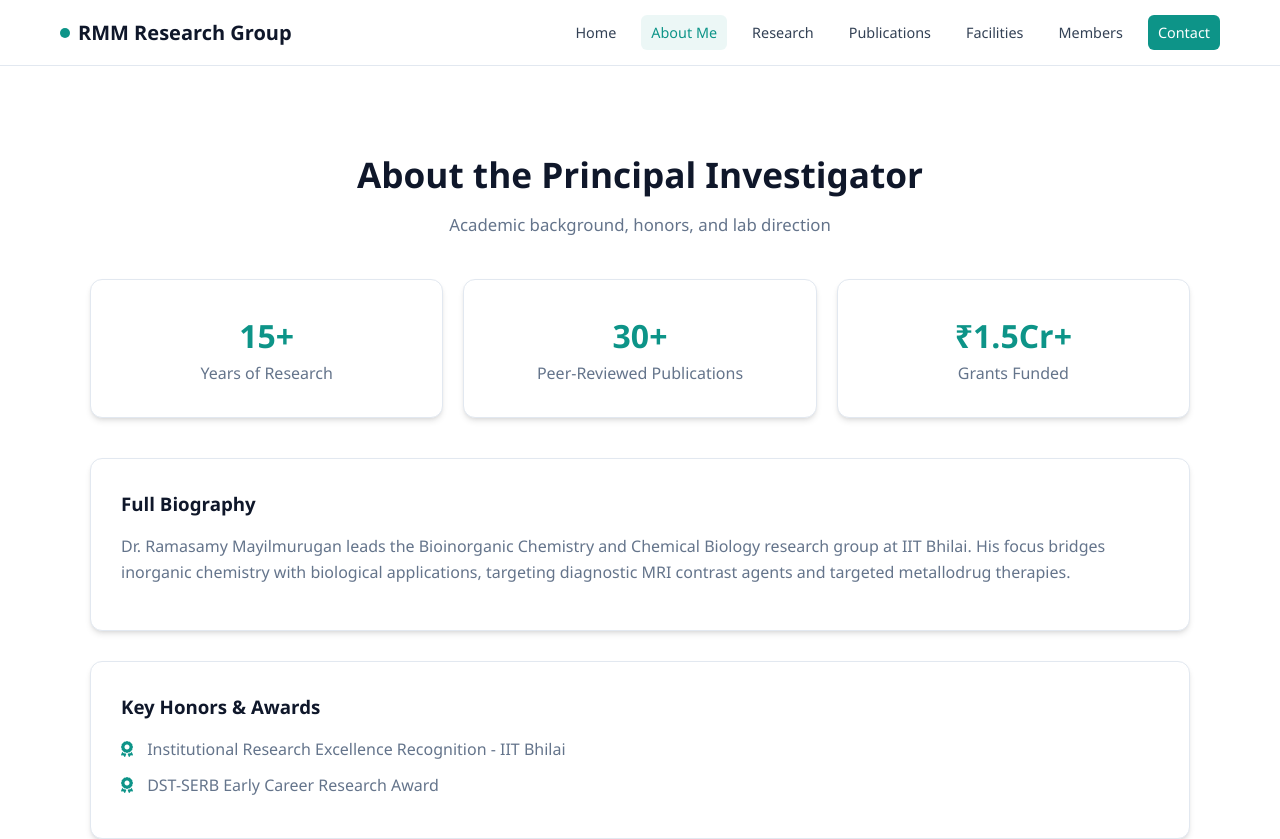
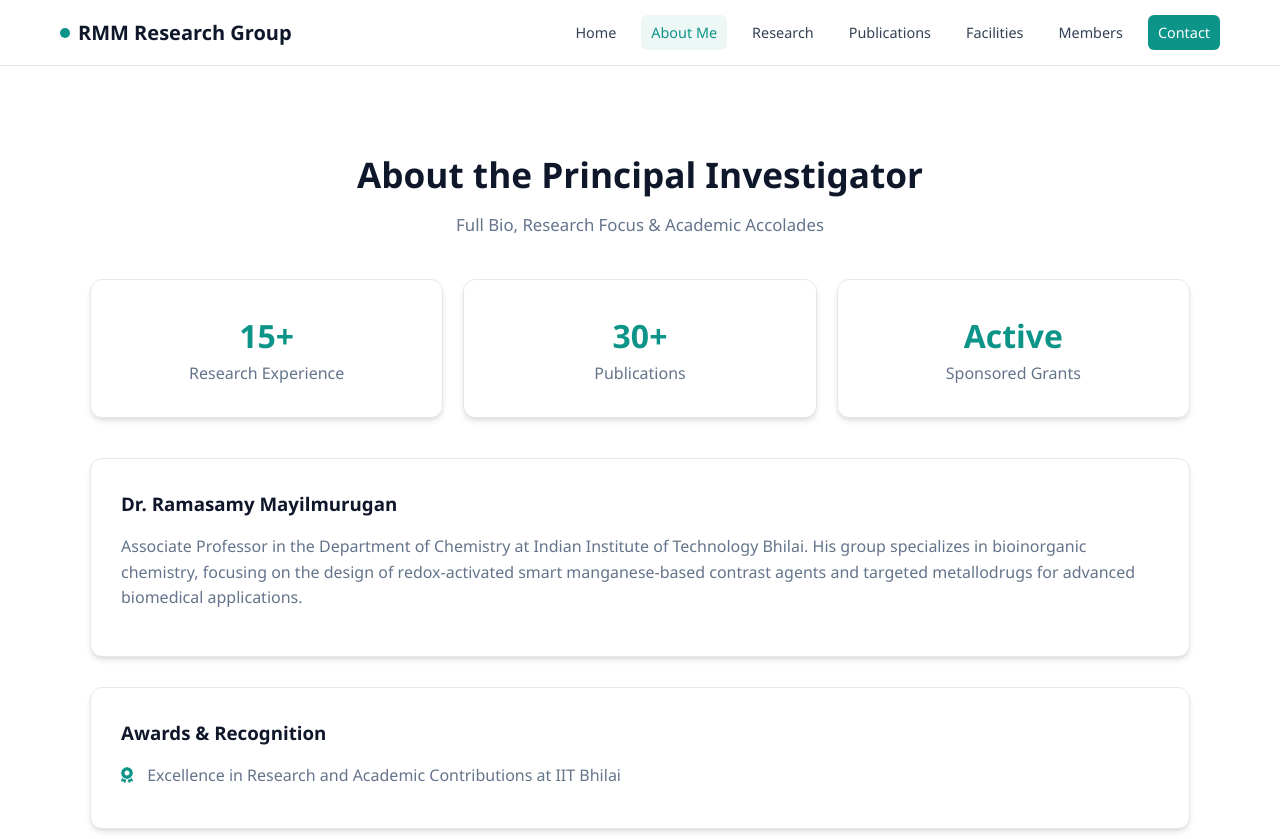
Before and after one commit to KVishal77/Murugan-sir, a plain HTML site: page about.html in a window 1280 px wide. Shown: the top 839 px of the page. Drawn offline with Linux system fonts and the light colour scheme.

Commit message:
Update about.html

```diff
--- a/about.html
+++ b/about.html
@@ -28,37 +28,35 @@
         <div class="container">
             <div class="section-title">
                 <h2>About the Principal Investigator</h2>
-                <p>Academic background, honors, and lab direction</p>
+                <p>Full Bio, Research Focus & Academic Accolades</p>
             </div>
 
-            <!-- Stats Bar -->
             <div style="display: grid; grid-template-columns: repeat(3, 1fr); gap: 20px; margin-bottom: 40px; text-align: center;">
                 <div class="glass-card">
                     <h3 style="color: var(--teal); font-size: 2rem;">15+</h3>
-                    <p style="color: var(--text-muted);">Years of Research</p>
+                    <p style="color: var(--text-muted);">Research Experience</p>
                 </div>
                 <div class="glass-card">
                     <h3 style="color: var(--teal); font-size: 2rem;">30+</h3>
-                    <p style="color: var(--text-muted);">Peer-Reviewed Publications</p>
+                    <p style="color: var(--text-muted);">Publications</p>
                 </div>
                 <div class="glass-card">
-                    <h3 style="color: var(--teal); font-size: 2rem;">₹1.5Cr+</h3>
-                    <p style="color: var(--text-muted);">Grants Funded</p>
+                    <h3 style="color: var(--teal); font-size: 2rem;">Active</h3>
+                    <p style="color: var(--text-muted);">Sponsored Grants</p>
                 </div>
             </div>
 
             <div class="glass-card" style="margin-bottom: 30px;">
-                <h3 style="color: var(--navy); margin-bottom: 15px;">Full Biography</h3>
+                <h3 style="color: var(--navy); margin-bottom: 15px;">Dr. Ramasamy Mayilmurugan</h3>
                 <p style="color: var(--text-muted); margin-bottom: 15px;">
-                    Dr. Ramasamy Mayilmurugan leads the Bioinorganic Chemistry and Chemical Biology research group at IIT Bhilai. His focus bridges inorganic chemistry with biological applications, targeting diagnostic MRI contrast agents and targeted metallodrug therapies.
+                    Associate Professor in the Department of Chemistry at Indian Institute of Technology Bhilai. His group specializes in bioinorganic chemistry, focusing on the design of redox-activated smart manganese-based contrast agents and targeted metallodrugs for advanced biomedical applications.
                 </p>
             </div>
 
             <div class="glass-card">
-                <h3 style="color: var(--navy); margin-bottom: 15px;">Key Honors & Awards</h3>
+                <h3 style="color: var(--navy); margin-bottom: 15px;">Awards & Recognition</h3>
                 <ul style="list-style: none; color: var(--text-muted);">
-                    <li style="margin-bottom: 10px;"><i class="fa-solid fa-award" style="color: var(--teal); margin-right: 10px;"></i> Institutional Research Excellence Recognition - IIT Bhilai</li>
-                    <li style="margin-bottom: 10px;"><i class="fa-solid fa-award" style="color: var(--teal); margin-right: 10px;"></i> DST-SERB Early Career Research Award</li>
+                    <li style="margin-bottom: 10px;"><i class="fa-solid fa-award" style="color: var(--teal); margin-right: 10px;"></i> Excellence in Research and Academic Contributions at IIT Bhilai</li>
                 </ul>
             </div>
         </div>
```
